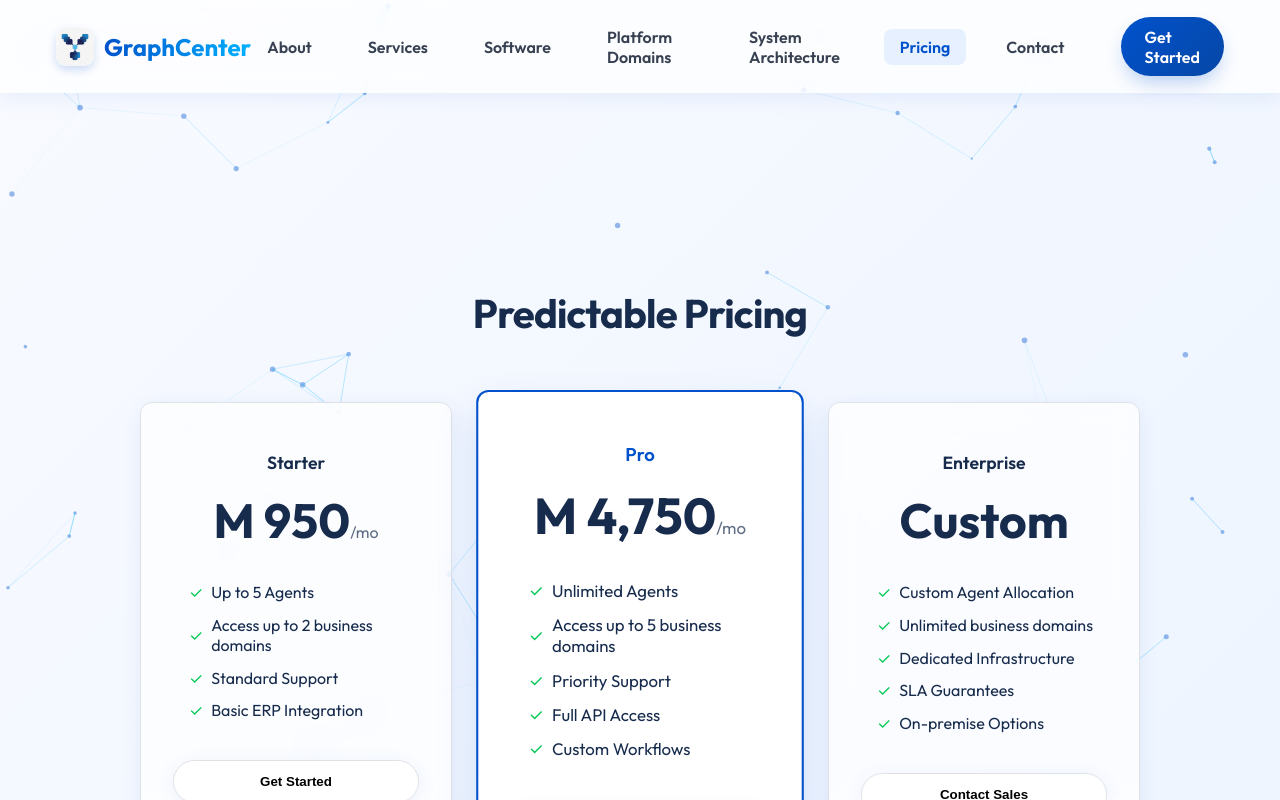
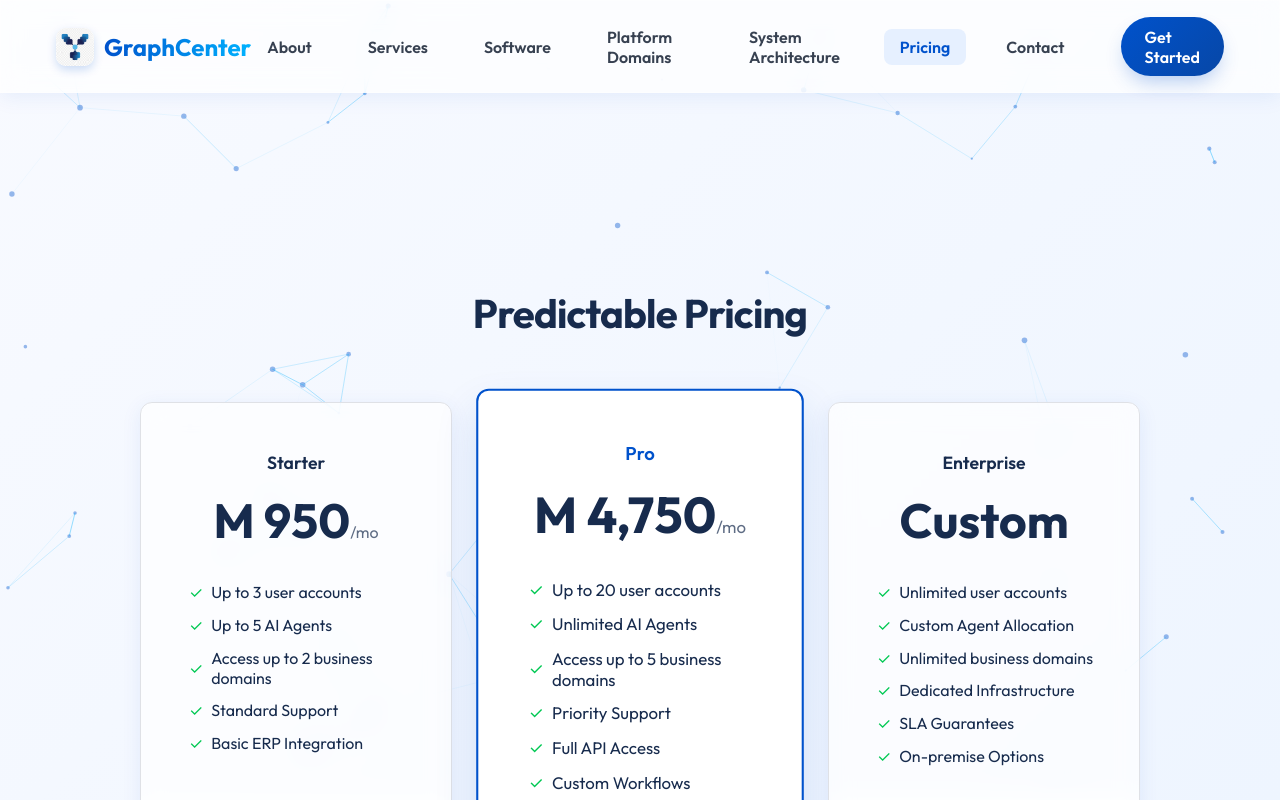
Before and after one commit to GraphCenter/graphcenter-web, a Next.js app: page /pricing in a window 1280 px wide. Shown: the top 800 px of the page. Built offline with nearby package versions, Linux system fonts and the light colour scheme.

Commit message:
Adding more content

```diff
--- a/src/app/pricing/page.tsx
+++ b/src/app/pricing/page.tsx
@@ -7,9 +7,9 @@ export default function Pricing() {
                 <div className="container">
                     <h2 style={{ fontSize: '2.5rem', textAlign: 'center', marginBottom: '4rem' }}>Predictable Pricing</h2>
                     <div style={{ display: 'grid', gridTemplateColumns: 'repeat(auto-fit, minmax(min(300px, 100%), 1fr))', gap: '2rem', maxWidth: '1000px', margin: '0 auto' }}>
-                        <PricingCard tier="Starter" price="M 950" features={['Up to 5 Agents', 'Access up to 2 business domains', 'Standard Support', 'Basic ERP Integration']} />
-                        <PricingCard tier="Pro" price="M 4,750" features={['Unlimited Agents', 'Access up to 5 business domains', 'Priority Support', 'Full API Access', 'Custom Workflows']} isFeatured />
-                        <PricingCard tier="Enterprise" price="Custom" features={['Custom Agent Allocation', 'Unlimited business domains', 'Dedicated Infrastructure', 'SLA Guarantees', 'On-premise Options']} />
+                        <PricingCard tier="Starter" price="M 950" features={['Up to 3 user accounts', 'Up to 5 AI Agents', 'Access up to 2 business domains', 'Standard Support', 'Basic ERP Integration']} />
+                        <PricingCard tier="Pro" price="M 4,750" features={['Up to 20 user accounts', 'Unlimited AI Agents', 'Access up to 5 business domains', 'Priority Support', 'Full API Access', 'Custom Workflows']} isFeatured />
+                        <PricingCard tier="Enterprise" price="Custom" features={['Unlimited user accounts', 'Custom Agent Allocation', 'Unlimited business domains', 'Dedicated Infrastructure', 'SLA Guarantees', 'On-premise Options']} />
                     </div>
                 </div>
             </section>
--- a/src/components/PricingCard.tsx
+++ b/src/components/PricingCard.tsx
@@ -1,4 +1,35 @@
+'use client';
+
+import Link from 'next/link';
+
+
 export default function PricingCard({ tier, price, features, isFeatured = false }: { tier: string, price: string, features: string[], isFeatured?: boolean }) {
+    const ctaLabel = tier === 'Enterprise' ? 'Contact Sales' : 'Get Started';
+    const ctaHref  = `/contact?plan=${encodeURIComponent(tier)}`;
+
+    const btnStyle: React.CSSProperties = {
+        display: 'block',
+        width: '100%',
+        padding: '0.8rem',
+        borderRadius: '30px',
+        fontWeight: 600,
+        textAlign: 'center',
+        textDecoration: 'none',
+        cursor: 'pointer',
+        transition: 'transform 0.2s ease, box-shadow 0.2s ease',
+        border: isFeatured ? 'none' : '1px solid var(--border)',
+        ...(isFeatured
+            ? {
+                background: 'linear-gradient(135deg, var(--primary), var(--primary-deep))',
+                color: 'white',
+                boxShadow: '0 10px 20px -5px rgba(0, 82, 204, 0.3)',
+              }
+            : {
+                background: 'var(--glass)',
+                color: 'var(--text-main)',
+              }),
+    };
+
     return (
         <div className={isFeatured ? "" : "glass"} style={{
             padding: '3rem 2rem',
@@ -7,18 +38,30 @@ export default function PricingCard({ tier, price, features, isFeatured = false
             border: isFeatured ? '2px solid var(--primary)' : '1px solid var(--border)',
             background: isFeatured ? 'white' : 'var(--glass)',
             transform: isFeatured ? 'scale(1.05)' : 'none',
-            boxShadow: isFeatured ? '0 20px 40px rgba(0, 82, 204, 0.15)' : 'var(--shadow)'
+            boxShadow: isFeatured ? '0 20px 40px rgba(0, 82, 204, 0.15)' : 'var(--shadow)',
+            display: 'flex',
+            flexDirection: 'column',
         }}>
             <div style={{ fontSize: '1.1rem', fontWeight: 600, color: isFeatured ? 'var(--primary)' : 'inherit', marginBottom: '1rem' }}>{tier}</div>
-            <div style={{ fontSize: '3rem', fontWeight: 700, marginBottom: '2rem' }}>{price}<span style={{ fontSize: '1rem', fontWeight: 400, color: 'var(--text-muted)' }}>{price !== 'Custom' ? '/mo' : ''}</span></div>
-            <ul style={{ listStyle: 'none', marginBottom: '2.5rem', textAlign: 'left', paddingLeft: '1rem' }}>
-                {features.map((f, i) => <li key={i} style={{ marginBottom: '0.8rem', display: 'flex', alignItems: 'center', gap: '8px' }}>
-                    <span style={{ color: '#00C853' }}>✓</span> {f}
-                </li>)}
+            <div style={{ fontSize: '3rem', fontWeight: 700, marginBottom: '2rem' }}>
+                {price}
+                <span style={{ fontSize: '1rem', fontWeight: 400, color: 'var(--text-muted)' }}>
+                    {price !== 'Custom' ? '/mo' : ''}
+                </span>
+            </div>
+            <ul style={{ listStyle: 'none', marginBottom: '2.5rem', textAlign: 'left', paddingLeft: '1rem', flex: 1 }}>
+                {features.map((f, i) => (
+                    <li key={i} style={{ marginBottom: '0.8rem', display: 'flex', alignItems: 'center', gap: '8px' }}>
+                        <span style={{ color: '#00C853' }}>✓</span> {f}
+                    </li>
+                ))}
             </ul>
-            <button className={isFeatured ? "btn-primary" : "glass"} style={{ width: '100%', padding: '0.8rem', borderRadius: '30px', fontWeight: 600, border: isFeatured ? 'none' : '1px solid var(--border)' }}>
-                {tier === 'Enterprise' ? 'Contact Sales' : 'Get Started'}
-            </button>
+            <Link href={ctaHref} style={btnStyle}
+                onMouseEnter={e => { (e.currentTarget as HTMLAnchorElement).style.transform = 'translateY(-2px)'; }}
+                onMouseLeave={e => { (e.currentTarget as HTMLAnchorElement).style.transform = 'none'; }}
+            >
+                {ctaLabel}
+            </Link>
         </div>
     );
 }
```
Also changed, not shown: src/app/contact/page.tsx (+6 -2 lines).
